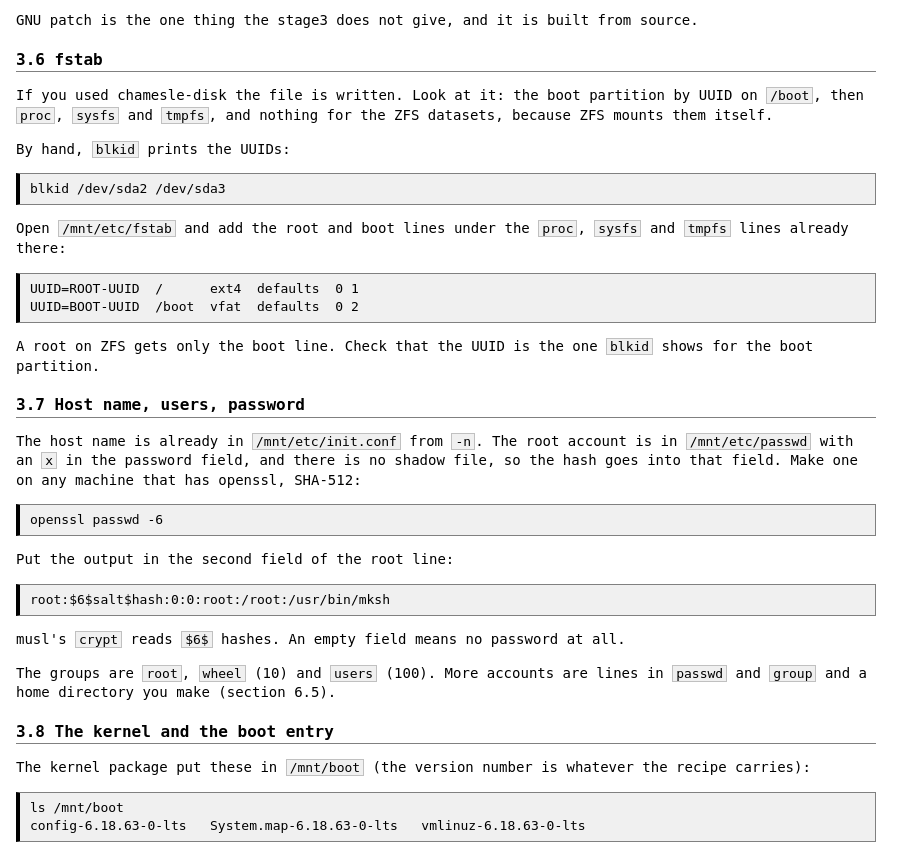
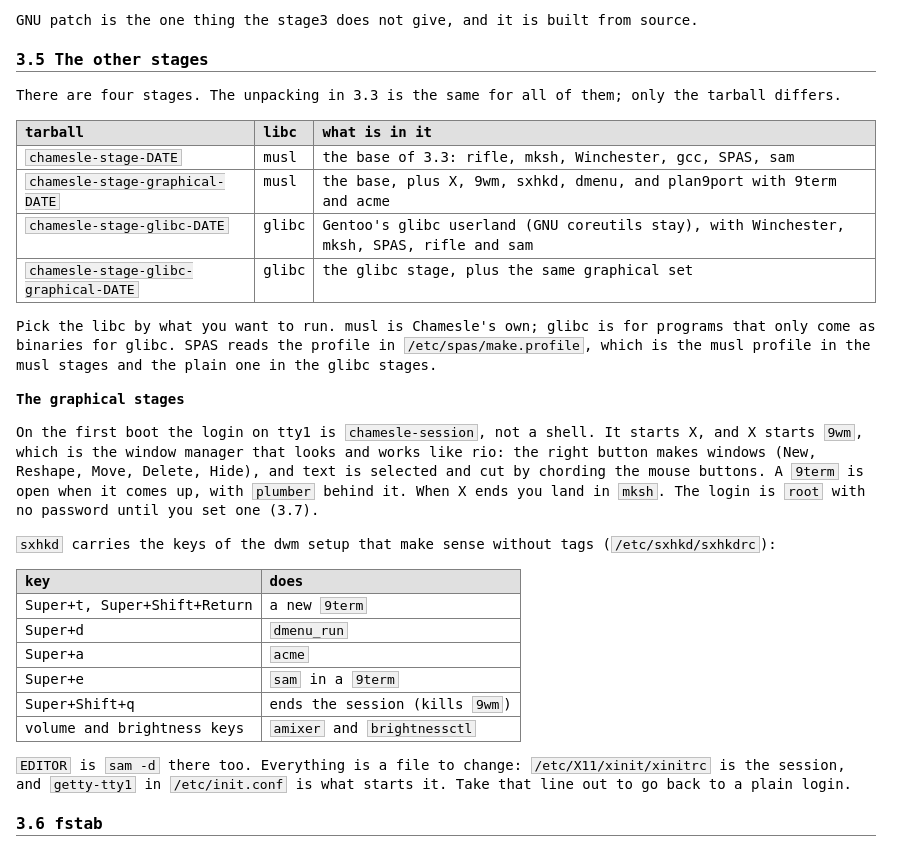
Before and after one commit to tortr-rs/chamesle, a plain HTML site: page docs/handbook-installing.html in a window 1280 px wide. Shown: the part 2503-3348 px from the top of the page, without its empty margins (0-923 px from the left). Drawn offline with Linux system fonts and the light colour scheme.

Commit message:
site: the handbook covers the graphical and glibc stages

```diff
--- a/docs/handbook-installing.html
+++ b/docs/handbook-installing.html
@@ -99,6 +99,29 @@ hoard install -y -j4 --keep-going app-editors/vim</pre>
     --exclude=./boot --exclude=./home --exclude=./var/tmp --exclude=./var/cache --exclude=./var/log \
     --exclude=./var/db/repos . | xz -T0 &gt; chamesle-stage-20261117.tar.xz</pre>
 <p>GNU patch is the one thing the stage3 does not give, and it is built from source.</p>
+<h2 id="s3-5">3.5 The other stages</h2>
+<p>There are four stages. The unpacking in 3.3 is the same for all of them; only the tarball differs.</p>
+<table>
+<tr><th>tarball</th><th>libc</th><th>what is in it</th></tr>
+<tr><td><code>chamesle-stage-DATE</code></td><td>musl</td><td>the base of 3.3: rifle, mksh, Winchester, gcc, SPAS, sam</td></tr>
+<tr><td><code>chamesle-stage-graphical-DATE</code></td><td>musl</td><td>the base, plus X, 9wm, sxhkd, dmenu, and plan9port with 9term and acme</td></tr>
+<tr><td><code>chamesle-stage-glibc-DATE</code></td><td>glibc</td><td>Gentoo's glibc userland (GNU coreutils stay), with Winchester, mksh, SPAS, rifle and sam</td></tr>
+<tr><td><code>chamesle-stage-glibc-graphical-DATE</code></td><td>glibc</td><td>the glibc stage, plus the same graphical set</td></tr>
+</table>
+<p>Pick the libc by what you want to run. musl is Chamesle's own; glibc is for programs that only come as binaries for glibc. SPAS reads the profile in <code>/etc/spas/make.profile</code>, which is the musl profile in the musl stages and the plain one in the glibc stages.</p>
+<h3 id="the-graphical-stages">The graphical stages</h3>
+<p>On the first boot the login on tty1 is <code>chamesle-session</code>, not a shell. It starts X, and X starts <code>9wm</code>, which is the window manager that looks and works like rio: the right button makes windows (New, Reshape, Move, Delete, Hide), and text is selected and cut by chording the mouse buttons. A <code>9term</code> is open when it comes up, with <code>plumber</code> behind it. When X ends you land in <code>mksh</code>. The login is <code>root</code> with no password until you set one (3.7).</p>
+<p><code>sxhkd</code> carries the keys of the dwm setup that make sense without tags (<code>/etc/sxhkd/sxhkdrc</code>):</p>
+<table>
+<tr><th>key</th><th>does</th></tr>
+<tr><td>Super+t, Super+Shift+Return</td><td>a new <code>9term</code></td></tr>
+<tr><td>Super+d</td><td><code>dmenu_run</code></td></tr>
+<tr><td>Super+a</td><td><code>acme</code></td></tr>
+<tr><td>Super+e</td><td><code>sam</code> in a <code>9term</code></td></tr>
+<tr><td>Super+Shift+q</td><td>ends the session (kills <code>9wm</code>)</td></tr>
+<tr><td>volume and brightness keys</td><td><code>amixer</code> and <code>brightnessctl</code></td></tr>
+</table>
+<p><code>EDITOR</code> is <code>sam -d</code> there too. Everything is a file to change: <code>/etc/X11/xinit/xinitrc</code> is the session, and <code>getty-tty1</code> in <code>/etc/init.conf</code> is what starts it. Take that line out to go back to a plain login.</p>
 <h2 id="s3-6">3.6 fstab</h2>
 <p>If you used chamesle-disk the file is written. Look at it: the boot partition by UUID on <code>/boot</code>, then <code>proc</code>, <code>sysfs</code> and <code>tmpfs</code>, and nothing for the ZFS datasets, because ZFS mounts them itself.</p>
 <p>By hand, <code>blkid</code> prints the UUIDs:</p>
```
Also changed, not shown: docs/docs.html (+1 -1 lines).
